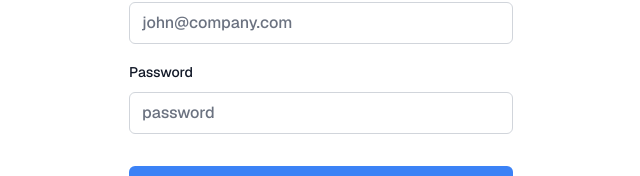
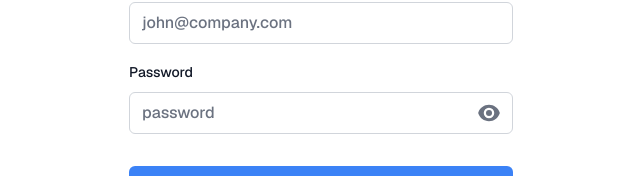
Before and after one commit to rezwanahamed/to-do-app-frontend, a React (Vite) app: page /about in a window 1280 px wide. Shown: the part 271-447 px from the top of the page, without its empty margins (319-959 px from the left). Built offline with nearby package versions, Linux system fonts and the light colour scheme.

Commit message:
login page done

```diff
--- a/src/pages/Login.jsx
+++ b/src/pages/Login.jsx
@@ -1,3 +1,5 @@
+import { useState } from "react";
+
 const GoogleIcon = (props) => (
   <svg fill="currentColor" viewBox="0 0 24 24" {...props}>
     <path d="M3.06364 7.50914C4.70909 4.24092 8.09084 2 12 2C14.6954 2 16.959 2.99095 18.6909 4.60455L15.8227 7.47274C14.7864 6.48185 13.4681 5.97727 12 5.97727C9.39542 5.97727 7.19084 7.73637 6.40455 10.1C6.2045 10.7 6.09086 11.3409 6.09086 12C6.09086 12.6591 6.2045 13.3 6.40455 13.9C7.19084 16.2636 9.39542 18.0227 12 18.0227C13.3454 18.0227 14.4909 17.6682 15.3864 17.0682C16.4454 16.3591 17.15 15.3 17.3818 14.05H12V10.1818H21.4181C21.5364 10.8363 21.6 11.5182 21.6 12.2273C21.6 15.2727 20.5091 17.8363 18.6181 19.5773C16.9636 21.1046 14.7 22 12 22C8.09084 22 4.70909 19.7591 3.06364 16.4909C2.38638 15.1409 2 13.6136 2 12C2 10.3864 2.38638 8.85911 3.06364 7.50914Z" />
@@ -5,8 +7,10 @@
 );
 
 function LoginForm() {
+  const [showPassword, setShowPassword] = useState(false);
+
   return (
-    <div className="flex min-h-screen flex-1 flex-col justify-center px-4 py-10 lg:px-6 font-geist">
+    <div className="font-geist flex min-h-screen flex-1 flex-col justify-center px-4 py-10 lg:px-6">
       <div className="sm:mx-auto sm:w-full sm:max-w-sm">
         <h3 className="text-center text-lg font-semibold text-gray-900">
           Log in or create account
@@ -37,19 +41,53 @@
             >
               Password
             </label>
+            <div className="relative">
               <input
-              type="password"
+                type={showPassword ? "text" : "password"}
                 id="password"
                 name="password"
                 autoComplete="password"
                 placeholder="password"
                 className="mt-2 block w-full rounded-md border border-gray-300 px-3 py-2 focus:border-blue-500 focus:ring-blue-500 focus:outline-none"
               />
+              <button
+                type="button"
+                onClick={() => setShowPassword(!showPassword)}
+                className="absolute inset-y-0 right-0 flex items-center pr-3 text-sm leading-5"
+              >
+                {showPassword ? (
+                  <svg
+                    xmlns="http://www.w3.org/2000/svg"
+                    viewBox="0 0 24 24"
+                    fill="#6b7280"
+                    className="size-6 cursor-pointer"
+                  >
+                    <path d="M3.53 2.47a.75.75 0 0 0-1.06 1.06l18 18a.75.75 0 1 0 1.06-1.06l-18-18ZM22.676 12.553a11.249 11.249 0 0 1-2.631 4.31l-3.099-3.099a5.25 5.25 0 0 0-6.71-6.71L7.759 4.577a11.217 11.217 0 0 1 4.242-.827c4.97 0 9.185 3.223 10.675 7.69.12.362.12.752 0 1.113Z" />
+                    <path d="M15.75 12c0 .18-.013.357-.037.53l-4.244-4.243A3.75 3.75 0 0 1 15.75 12ZM12.53 15.713l-4.243-4.244a3.75 3.75 0 0 0 4.244 4.243Z" />
+                    <path d="M6.75 12c0-.619.107-1.213.304-1.764l-3.1-3.1a11.25 11.25 0 0 0-2.63 4.31c-.12.362-.12.752 0 1.114 1.489 4.467 5.704 7.69 10.675 7.69 1.5 0 2.933-.294 4.242-.827l-2.477-2.477A5.25 5.25 0 0 1 6.75 12Z" />
+                  </svg>
+                ) : (
+                  <svg
+                    xmlns="http://www.w3.org/2000/svg"
+                    viewBox="0 0 24 24"
+                    fill="#6b7280"
+                    className="size-6 cursor-pointer"
+                  >
+                    <path d="M12 15a3 3 0 1 0 0-6 3 3 0 0 0 0 6Z" />
+                    <path
+                      fillRule="evenodd"
+                      d="M1.323 11.447C2.811 6.976 7.028 3.75 12.001 3.75c4.97 0 9.185 3.223 10.675 7.69.12.362.12.752 0 1.113-1.487 4.471-5.705 7.697-10.677 7.697-4.97 0-9.186-3.223-10.675-7.69a1.762 1.762 0 0 1 0-1.113ZM17.25 12a5.25 5.25 0 1 1-10.5 0 5.25 5.25 0 0 1 10.5 0Z"
+                      clipRule="evenodd"
+                    />
+                  </svg>
+                )}
+              </button>
+            </div>
           </div>
 
           <button
             type="submit"
-            className="mt-4 w-full rounded-md cursor-pointer duration-200 bg-blue-500 py-2 text-center text-sm font-medium text-white hover:bg-blue-700 focus:ring-2 focus:ring-blue-500 focus:ring-offset-2 focus:outline-none"
+            className="mt-4 w-full cursor-pointer rounded-md bg-blue-500 py-2 text-center text-sm font-medium text-white duration-100 hover:bg-blue-700 focus:ring-2 focus:ring-blue-500 focus:ring-offset-2 focus:outline-none"
           >
             Sign in
           </button>
@@ -60,9 +98,7 @@
             <div className="w-full border-t border-gray-300"></div>
           </div>
           <div className="relative flex justify-center text-sm">
-            <span className="bg-white px-2 text-gray-500">
-              or with
-            </span>
+            <span className="bg-white px-2 text-gray-500">or with</span>
           </div>
         </div>
 
```
Lines whose indentation alone changed are shown as unchanged.
